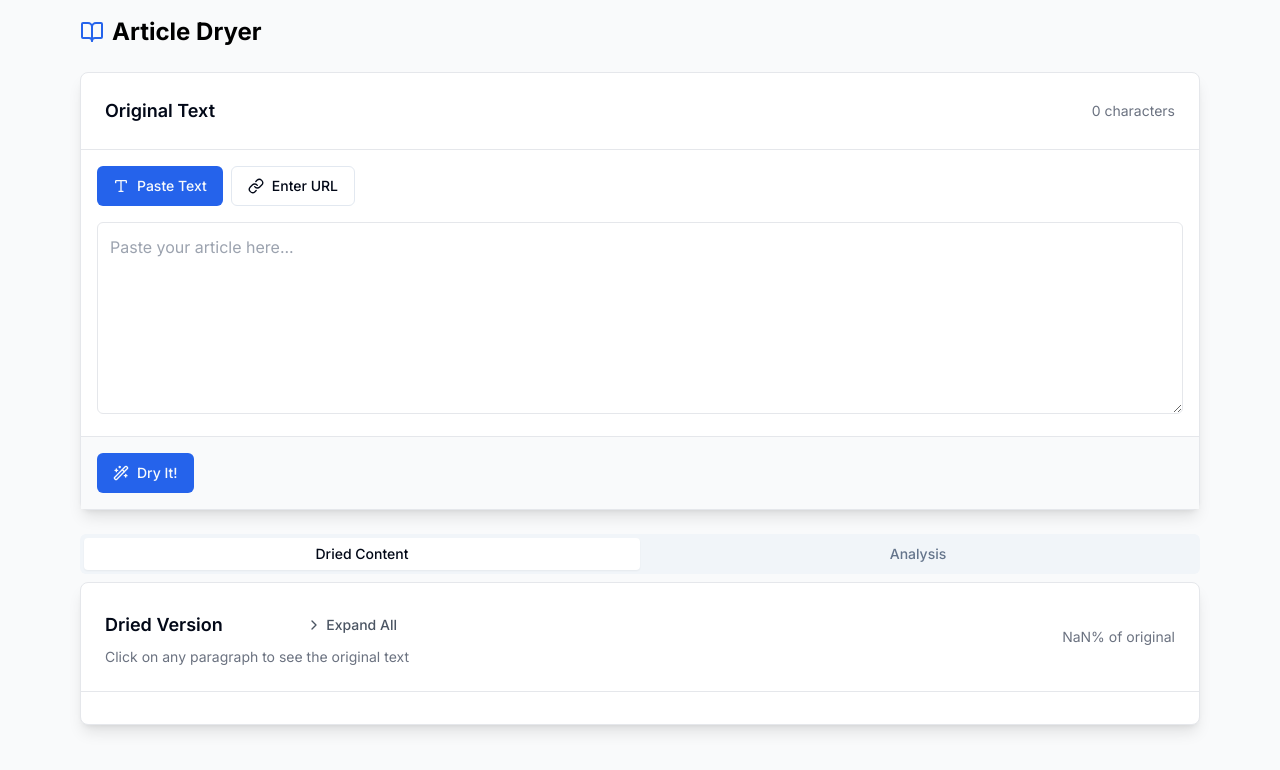
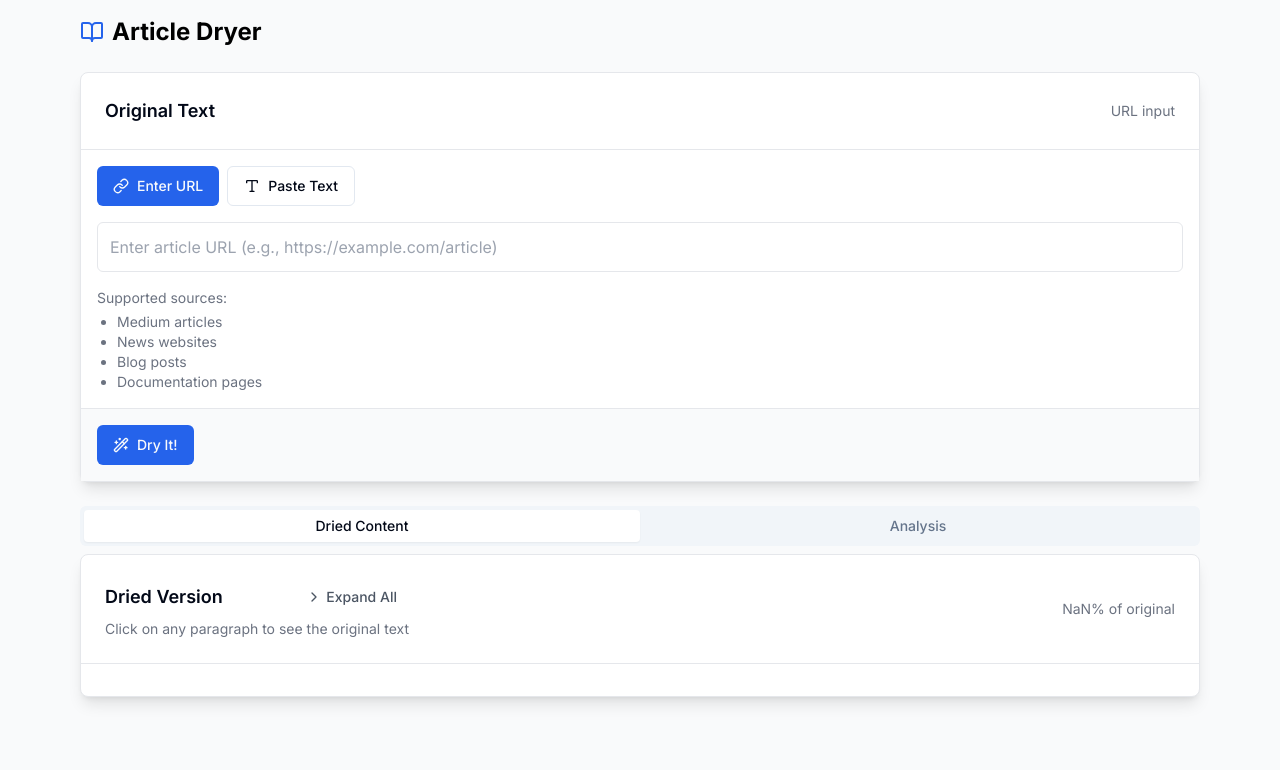
Before and after one commit to gavinHuang/article-dryer, a Next.js app in the folder article-dryer-nextjs/: page / in a window 1280 px wide. Shown: the top 770 px of the page. Built offline with nearby package versions, Linux system fonts and the light colour scheme.

Commit message:
put url first

```diff
--- a/article-dryer-nextjs/src/components/ArticleSummarizer.tsx
+++ b/article-dryer-nextjs/src/components/ArticleSummarizer.tsx
@@ -23,7 +23,7 @@ export const ArticleSummarizer = () => {
     keywords: string[];
     status?: string;
   }
-  const [inputType, setInputType] = useState('text');
+  const [inputType, setInputType] = useState('url');
   const [text, setText] = useState('');
   const [url, setUrl] = useState('');
   const [isAllExpanded, setIsAllExpanded] = useState(false);
--- a/article-dryer-nextjs/src/components/InputSelector.tsx
+++ b/article-dryer-nextjs/src/components/InputSelector.tsx
@@ -14,6 +14,14 @@ export const InputSelector: React.FC<InputSelectorProps> = ({
   return (
     <div className="flex space-x-2 mb-4">
       <Button
+        variant={activeInput === 'url' ? 'default' : 'outline'}
+        className="flex items-center space-x-2"
+        onClick={() => onInputChange('url')}
+      >
+        <Link className="w-4 h-4" />
+        <span>Enter URL</span>
+      </Button>
+      <Button
         variant={activeInput === 'text' ? 'default' : 'outline'}
         className="flex items-center space-x-2"
         onClick={() => onInputChange('text')}
@@ -21,14 +29,7 @@ export const InputSelector: React.FC<InputSelectorProps> = ({
         <Type className="w-4 h-4" />
         <span>Paste Text</span>
       </Button>
-      <Button
-        variant={activeInput === 'url' ? 'default' : 'outline'}
-        className="flex items-center space-x-2"
-        onClick={() => onInputChange('url')}
-      >
-        <Link className="w-4 h-4" />
-        <span>Enter URL</span>
-      </Button>
+
     </div>
   );
 };
```
